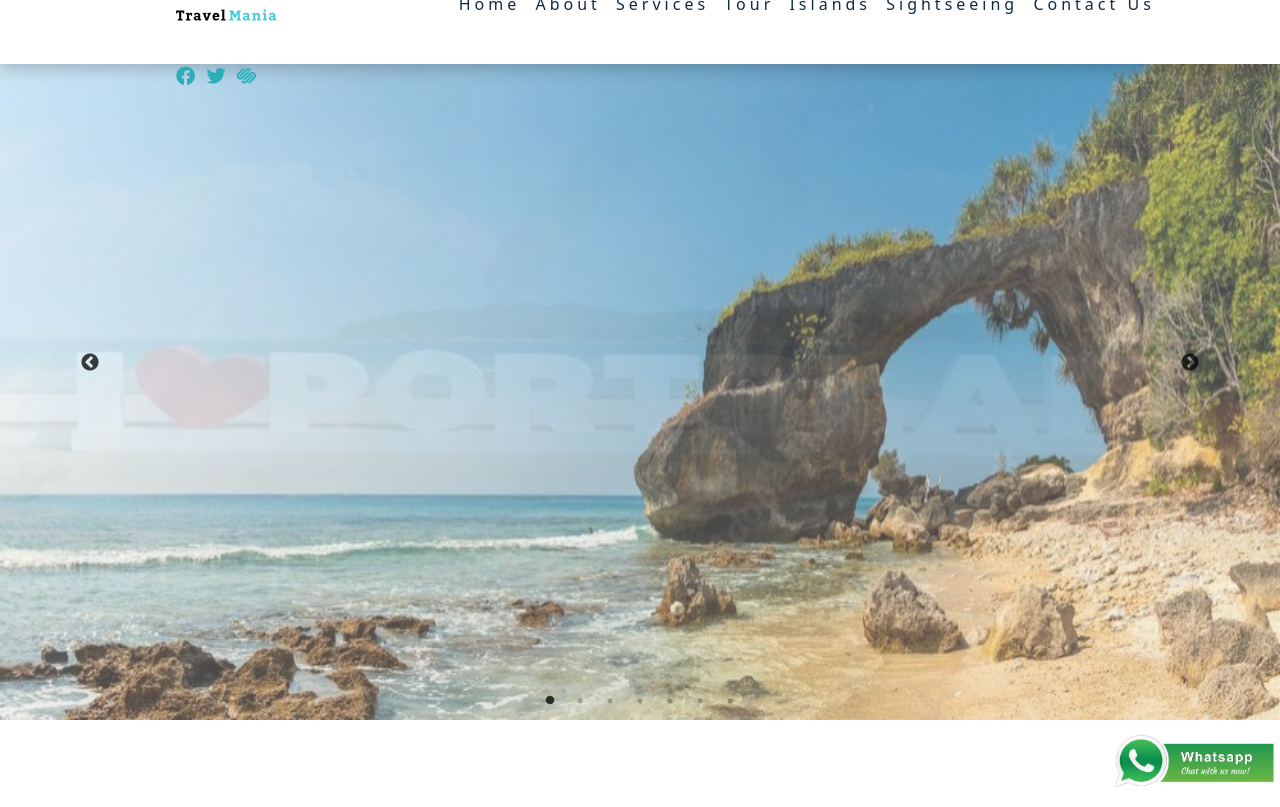
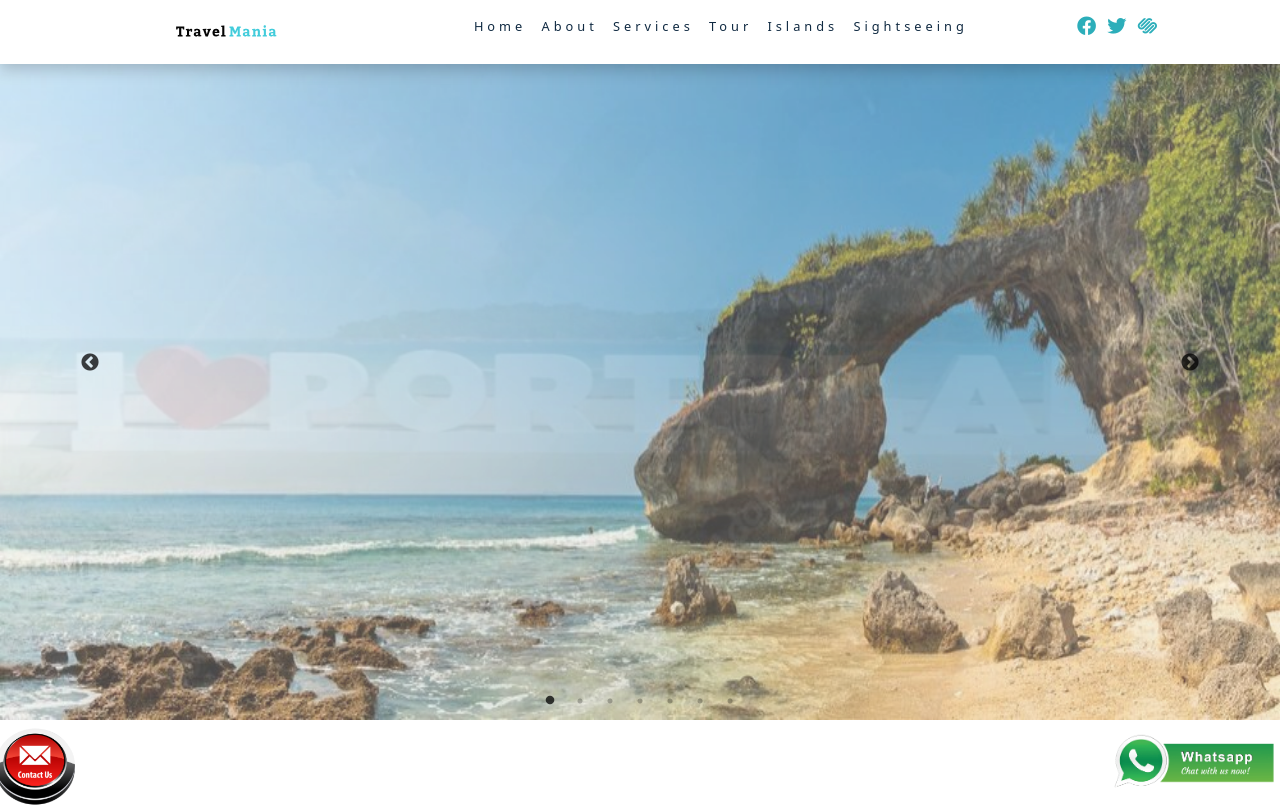
Before and after one commit to bandana-banerjee/travel-website, a React (Create React App) app: page / in a window 1280 px wide. Shown: the top 807 px of the page. Built offline with nearby package versions, Linux system fonts and the light colour scheme.

Commit message:
added contact us

```diff
--- a/src/App.js
+++ /dev/null
@@ -1,28 +0,0 @@
-
-import Navbar from "./components/navbar";
-import Hero from './components/hero';
-import About from './components/about';
-import Services from './components/services';
-import Tour from './components/tours';
-import Footer from './components/footer';
-import whatsapp from './images/whatsapp.png'
-
-function App() {
-  return (
-    <>
-      <Navbar />
-      <Hero />
-      <About />
-      <Services />
-      <Tour />
-      <Footer />
-      <div class="fixed-bottom right-100 p-3" style={{zIndex:"6",left:"initial"}}>
-        <a href="https://wa.me/918327066455?text=I am planning to visit Andaman Islands">
-          <img class='whatsapp'src={whatsapp} style={{width:'140px'}}/>
-        </a>
-      </div>
-    </>
-  );
-}
-
-export default App;
--- /dev/null
+++ b/src/App.jsx
@@ -0,0 +1,47 @@
+
+import Navbar from "./components/navbar";
+import Hero from './components/hero';
+import About from './components/about';
+import Services from './components/services';
+import Tour from './components/tours';
+import Footer from './components/footer';
+import whatsapp from './images/whatsapp.png'
+import { useState } from 'react'
+import contactus from './images/contactus.png'
+function App() {
+  const [modal, setModal] = useState(false);
+  const toggleModal = () => {
+    setModal(!modal);
+  }
+  return (
+    <>
+      <Navbar />
+      <Hero />
+      <About />
+      <Services />
+      <Tour />
+      <Footer />
+      <div className="fixed-bottom right-100 p-3" style={{ zIndex: "6", left: "initial" }}>
+        <a href="https://wa.me/918327066455?text=I am planning to visit Andaman Islands">
+          <img className='whatsapp' src={whatsapp} style={{ width: '140px' }} alt="abc" />
+        </a>
+      </div>
+      <button className='contact fixed-bottom ' onClick={toggleModal} >
+        <img src={contactus} alt="abc" />
+      </button>
+      {modal && (
+        <div className='modal'>
+          <div onClick={toggleModal} className='overlay'>
+          </div>
+          <div className="modal-content">
+            <h2>hello</h2>
+            <p>Lorem ipsum dolor, sit amet consectetur adipisicing elit. Quisquam deserunt earum voluptatum, sint accusantium quibusdam tempora quas ducimus eos quis.</p>
+          </div>
+        </div>
+      )}
+
+    </>
+  );
+}
+
+export default App;
--- a/src/components/navbar.js
+++ /dev/null
@@ -1,43 +0,0 @@
-
-import logo from '../images/download (3).svg';
-import { pageLinks,socialLinks } from '../data';
-const navbar = () => {
-  return (
-    <>
-    <nav className="navbar">
-      <div className="nav-center">
-        <div className="nav-header">
-          <img src={logo} className="nav-logo" alt="backroads" />
-          <button type="button" className="nav-toggle" id="nav-toggle">
-            <i className="fas fa-bars"></i>
-          </button>
-        </div>
-
-        <ul className="nav-links" id="nav-links">
-          {pageLinks.map((link)=>{
-            return <li key={link.id}>
-            <a href={link.href} className="nav-link"> {link.text} </a>
-          </li>
-          })}
-
-        </ul>
-
-        <ul className="nav-icons">
-          {socialLinks.map((link)=>{
-            const {id,href,icon}=link;
-            return (<li key={link.id}>
-            <a href={href} target="_blank" rel="noreferrer" className="nav-icon"
-              ><i className={icon}></i
-            ></a>
-          </li>);
-          })}
-
-
-        </ul>
-      </div>
-    </nav>
-    </>
-  )
-}
-
-export default navbar;
--- /dev/null
+++ b/src/components/navbar.jsx
@@ -0,0 +1,47 @@
+import React from 'react';
+import logo from '../images/download (3).svg';
+import { pageLinks, socialLinks } from '../data';
+
+const Navbar = () => {
+
+
+  return (
+    <>
+      <nav className="navbar">
+        <div className="nav-center">
+          <div className="nav-header">
+            <img src={logo} className="nav-logo" alt="backroads" />
+            <button type="button" className="nav-toggle" id="nav-toggle">
+              <i className="fas fa-bars"></i>
+            </button>
+          </div>
+
+          <ul className="nav-links" id="nav-links">
+            {pageLinks.map((link) => {
+              return <li key={link.id}>
+                <a href={link.href} className="nav-link"> {link.text} </a>
+              </li>
+            })}
+
+          </ul>
+
+          <ul className="nav-icons">
+            {socialLinks.map((link) => {
+              const { id, href, icon } = link;
+              return (<li key={link.id}>
+                <a href={href} target="_blank" rel="noreferrer" className="nav-icon"
+                ><i className={icon}></i
+                ></a>
+              </li>);
+            })}
+          </ul>
+
+        </div>
+      </nav>
+
+
+    </>
+  )
+}
+
+export default Navbar;
--- a/src/data.js
+++ b/src/data.js
@@ -14,7 +14,7 @@ export const pageLinks = [
   { id: 4, href: '#tours', text: 'tour' },
   { id: 5, href: '#', text: 'Islands' },
   { id: 6, href: '#', text: 'Sightseeing' },
-  { id: 7, href: '#', text: 'Contact Us' },
+
 ];
 
 export const socialLinks = [
--- a/src/index.css
+++ b/src/index.css
@@ -536,7 +536,9 @@ Navbar
   align-items: center;
 
 }
-
+.nav-logo{
+  margin-bottom: 14px;
+}
 .nav-icons {
   display: none;
 }
@@ -576,7 +578,8 @@ Navbar
   transition: var(--transition);
   color: var(--clr-grey-1);
   cursor: pointer;
-  font-size: 1rem;
+  font-size: 0.8rem;
+  font-weight:500;
 
 }
 
@@ -718,3 +721,64 @@ animation: heartbeat 1s infinite;
     transform:scale(1);
   }
 }
+/*
+===============
+Modal
+===============
+*/
+body.active-modal {
+    overflow-y: hidden;
+}
+
+.btn-modal {
+    padding: 10px 20px;
+    display: block;
+    margin: 100px auto 0;
+    font-size: 18px;
+}
+
+.modal, .overlay {
+    width: 100vw;
+    height: 100vh;
+    top: 0;
+    left: 0;
+    right: 0;
+    bottom: 0;
+    position: fixed;
+}
+
+.overlay {
+    background: rgba(49,49,49,0.8);
+}
+.modal-content {
+    position: absolute;
+    top: 40%;
+    left: 50%;
+    transform: translate(-50%, -50%);
+    line-height: 1.4;
+    background: #f1f1f1;
+    padding: 14px 28px;
+    border-radius: 3px;
+    max-width: 600px;
+    min-width: 300px;
+}
+
+.close-modal {
+    position: absolute;
+    top: 10px;
+    right: 10px;
+    padding: 5px 7px;
+}
+.contact{
+  border: transparent;
+  background: transparent;
+  display: inline-block;
+  width: 70px;
+  margin: 0;
+
+
+}
+.contact img{
+  width: 70px;
+  animation: heartbeat 1s infinite;
+}
```
Also changed, not shown: src/images/contactus.png (added).
